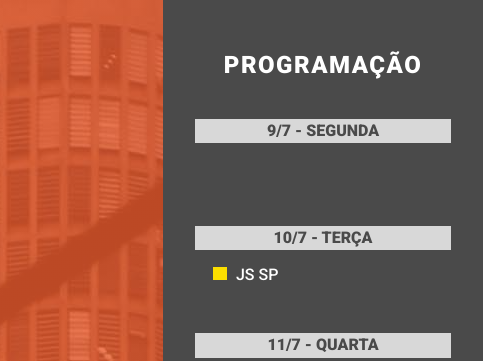
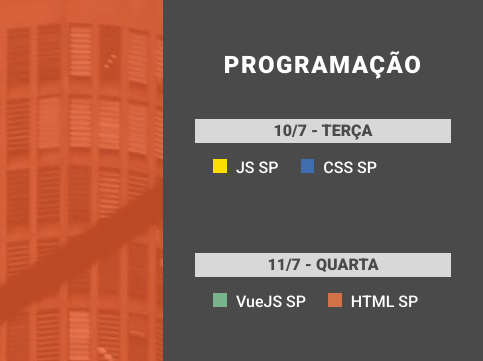
Before and after one commit to vinirossi/frontendweek-website, a website: page index.pug in a window 1280 px wide. Shown: the top 361 px of the page, 797-1280 px from the left. Drawn offline with nearby package versions, Linux system fonts and the light colour scheme; files that its build step writes are made by us from their sources.

Commit message:
Removes 9/7 and adds CSS SP and HTML SP

```diff
--- a/assets/css/_partials/_sidebar.sass
+++ b/assets/css/_partials/_sidebar.sass
@@ -67,8 +67,12 @@
 
 .sidebar__days__single-day__meetup__color_JS-SP
   background-color: $js-sp
+.sidebar__days__single-day__meetup__color_CSS-SP
+  background-color: $css-sp
 .sidebar__days__single-day__meetup__color_VueJS-SP
   background-color: $vuejs-sp
+.sidebar__days__single-day__meetup__color_HTML-SP
+  background-color: $html-sp
 .sidebar__days__single-day__meetup__color_React-SP
   background-color: $react-sp
 .sidebar__days__single-day__meetup__color_Frontend-SP
--- a/assets/css/_partials/_variables.sass
+++ b/assets/css/_partials/_variables.sass
@@ -19,6 +19,8 @@ $vuejs-sp: #78B38B
 $react-sp: #95D6F4
 $frontend-sp: #635DBF
 $front-in-sampa: #000000
+$css-sp: #406DAF
+$html-sp: #D17347
 
 // Typography
 $roboto: 'Roboto', 'Helvetica Neue', 'Helvetica', 'Arial', 'Ubuntu', sans-serif
--- a/index.pug
+++ b/index.pug
@@ -45,25 +45,34 @@ html(lang='pt-br')
         .sidebar__days__single-day
           .sidebar__days__single-day__header
             h3.sidebar__days_monday__title
-              | 9/7 - Segunda
+              | 10/7 - Terça
 
-        .sidebar__days__single-day
-          .sidebar__days__single-day__header
-            h3.sidebar__days_monday__title
-              | 10/7 - Terça
           a.sidebar__days__single-day__meetup(href='https://www.meetup.com/pt-BR/Javascript-SP/', target='_blank', rel='noopener')
             .sidebar__days__single-day__meetup__color.sidebar__days__single-day__meetup__color_JS-SP
             span.sidebar__days__single-day__meetup__title
               | JS SP
 
+          a.sidebar__days__single-day__meetup(href='https://www.meetup.com/pt-BR/CSS-SP/', target='_blank', rel='noopener')
+            .sidebar__days__single-day__meetup__color.sidebar__days__single-day__meetup__color_CSS-SP
+            span.sidebar__days__single-day__meetup__title
+              | CSS SP
+
+
         .sidebar__days__single-day
           .sidebar__days__single-day__header
             h3.sidebar__days_monday__title
               | 11/7 - Quarta
+
           a.sidebar__days__single-day__meetup(href='https://www.meetup.com/pt-BR/VueJS-SP/', target='_blank', rel='noopener')
             .sidebar__days__single-day__meetup__color.sidebar__days__single-day__meetup__color_VueJS-SP
             span.sidebar__days__single-day__meetup__title
               | VueJS SP
+
+          a.sidebar__days__single-day__meetup(href='https://www.meetup.com/pt-BR/html-sp/', target='_blank', rel='noopener')
+            .sidebar__days__single-day__meetup__color.sidebar__days__single-day__meetup__color_HTML-SP
+            span.sidebar__days__single-day__meetup__title
+              | HTML SP
+
 
         .sidebar__days__single-day
           .sidebar__days__single-day__header
```
Also changed, not shown: assets/css/style.css, index.html.
